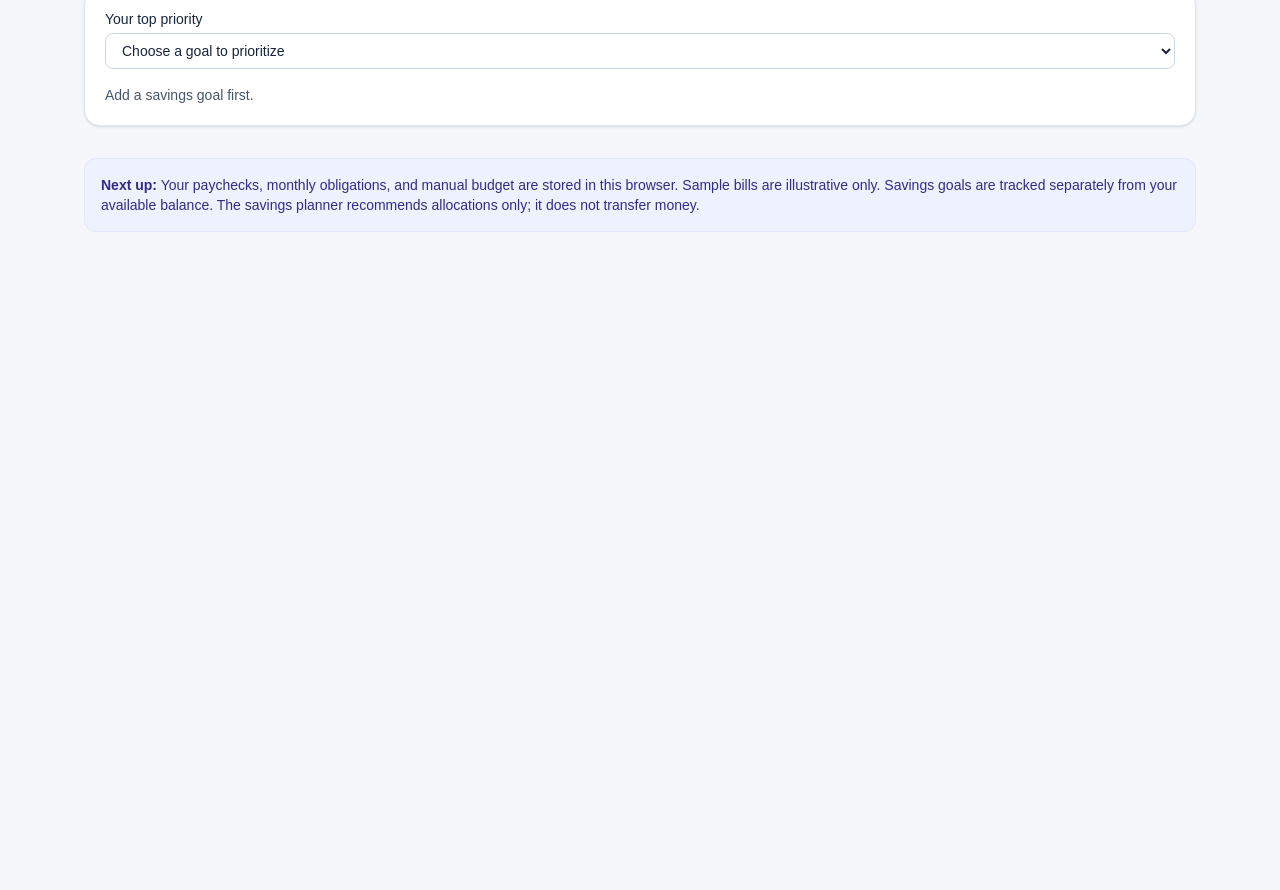
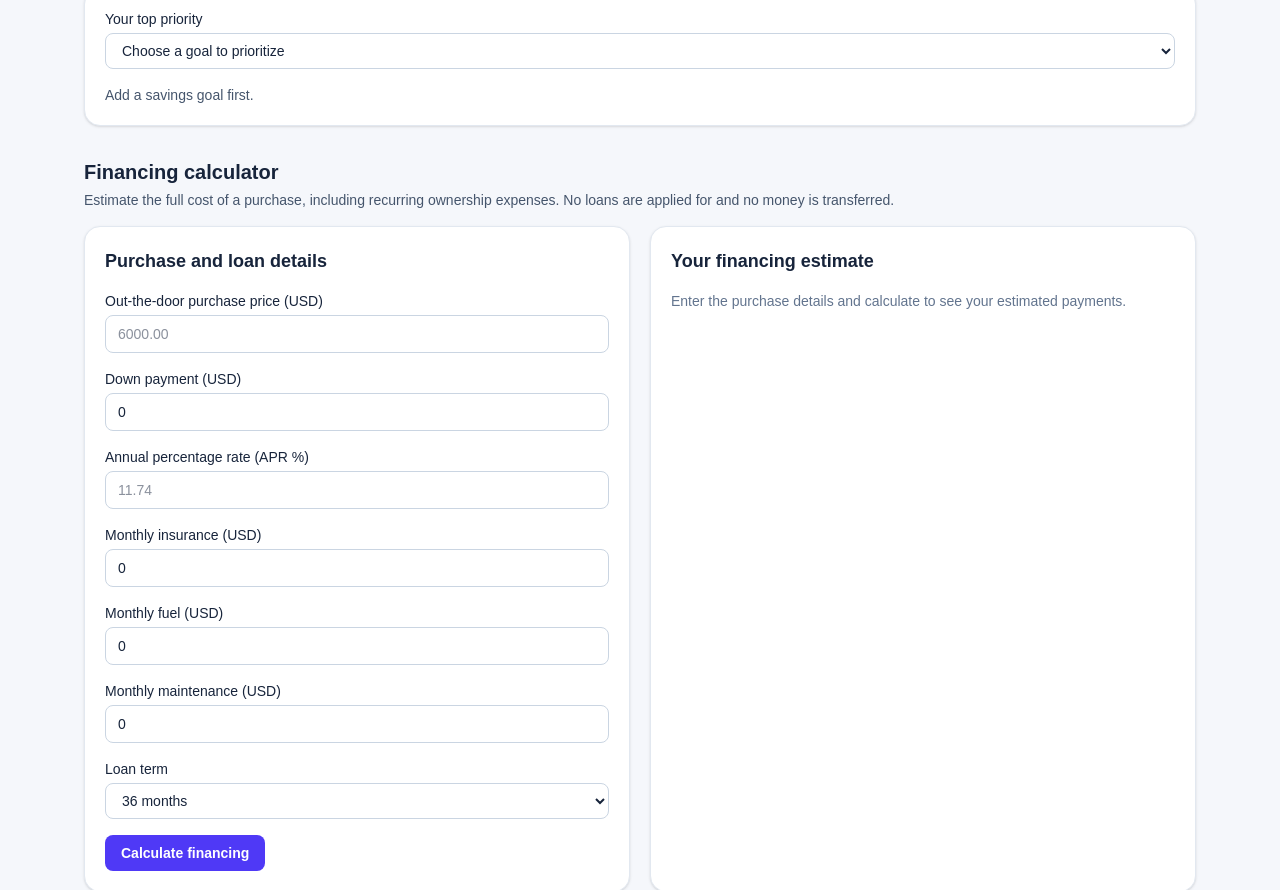
Before and after one commit to pdonepud/MoneyFlow, a Next.js app: page / in a window 1280 px wide. Shown: the part 3059-3949 px from the top of the page. Before the commit the page ends 3331 px from the top, so only its background shows below. Built offline with nearby package versions, Linux system fonts and the light colour scheme.

Commit message:
feat(financing): display calculator on dashboard

```diff
--- a/src/app/page.tsx
+++ b/src/app/page.tsx
@@ -4,6 +4,7 @@ import { ObligationManager } from "@/components/obligation-manager";
 import { BudgetManager } from "@/components/budget-manager";
 import { GoalManager } from "@/components/goal-manager";
 import { SavingsPlanner } from "@/components/savings-planner";
+import { FinancingCalculator } from "@/components/financing-calculator";
 import { Card } from "@/components/ui/card";
 import { demo } from "@/lib/demo-data";
 import { formatMoney } from "@/lib/money";
@@ -39,6 +40,7 @@ export default function Home() {
         </div>
         <GoalManager />
         <SavingsPlanner />
+        <FinancingCalculator />
         <p className="rounded-xl border border-indigo-100 bg-indigo-50 p-4 text-sm text-indigo-900"><strong>Next up:</strong> Your paychecks, monthly obligations, and manual budget are stored in this browser. Sample bills are illustrative only. Savings goals are tracked separately from your available balance. The savings planner recommends allocations only; it does not transfer money.</p>
       </main>
     </div>
```
